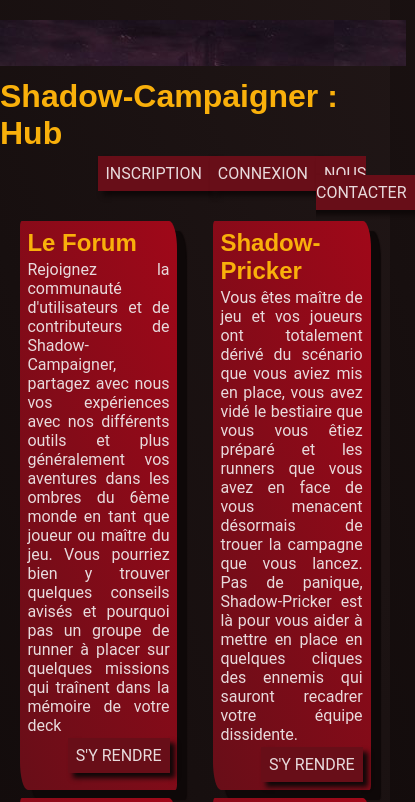
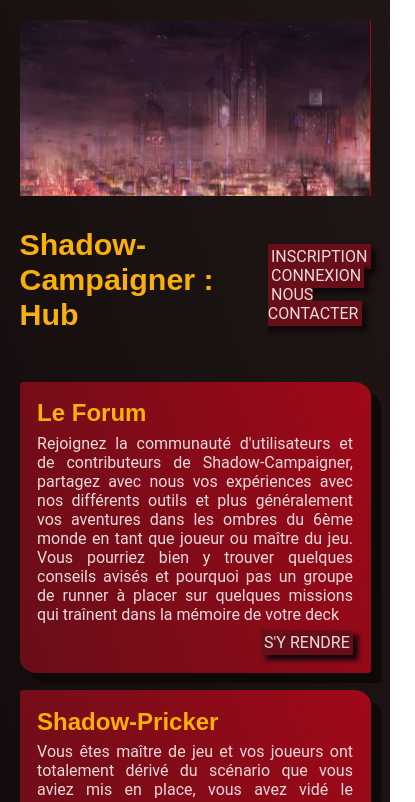
Before and after one commit to RTenaille/shadow-campaigner, a plain HTML site: page hub-de-connexion/index.html in a window 390 px wide. Shown: the top 802 px of the page, 415 px wide, since content can reach past the window. Drawn offline with Linux system fonts and the light colour scheme.

Commit message:
update
ajout du responsive ( encore en chantier )

```diff
--- a/hub-de-connexion/index.html
+++ b/hub-de-connexion/index.html
@@ -12,8 +12,8 @@
 <body>
     <header class="bodyHeader">
         <aside class="banniereHub"></aside>
-        <h1>Shadow-Campaigner : Hub</h1>
         <nav class="navBanniere">
+            <h1>Shadow-Campaigner : Hub</h1>
             <ul>
                 <li><a class="buttonHub" href="inscription.html">inscription</a></li>
                 <li><a class="buttonHub" href="#">connexion</a></li>
--- a/hub-de-connexion/style.css
+++ b/hub-de-connexion/style.css
@@ -36,6 +36,7 @@ p{
   text-transform: uppercase;
   background-color: var(--darkred);
   color: var(--white);
+  font-size: 1.5em;
   padding: 0.5em;
   box-shadow: 5px 5px 5px var(--black);
 }
@@ -45,6 +46,7 @@ p{
 h1{
   margin-bottom: 3%;
   font-family: var(--decorativepolice);
+  font-size: 3em;
 }
 h2{
   margin-bottom: 2%;
@@ -53,8 +55,10 @@ h2{
 /************************************HEADER******************************************/
 .banniereHub{
   background-image: url(images/banniere.png);
-  width: 50vh;
-  height: 10vw;
+  background-color: #a00819;
+  background-repeat: no-repeat;
+  width: 18vw;
+  height: 18vh;
   margin-bottom: 3%;
 }
 .bodyHeader{
@@ -64,11 +68,13 @@ h2{
   margin-top: 5%;
 }
 .navBanniere{
-  width: 50vw;
+  width: 70vw;
+  display: flex;
+  flex-direction: column;
+  align-items: center;
 }
 .navBanniere ul{
   display: flex;
-  justify-content: space-between;
 
 }
 .navBanniere ul li{
@@ -105,3 +111,120 @@ aside{
 /*******************************************ARTICLE-BIBLIOTHEQUE*********************/
 /********************************************ARTICLE-SHADOW-CAMP*********************/
 /*********************************************FOOTER*********************************/
+
+/**************************RESPONSIVE*********************************************/
+@media (width < 400px) {
+  *{
+    margin: 0px;
+    padding: 0px;
+}
+/*********************************GENERAL********************************************/
+@import url('https://fonts.googleapis.com/css2?family=Roboto:ital,wght@0,100;0,300;0,400;0,500;0,700;0,900;1,100;1,300;1,400;1,500;1,700;1,900&display=swap');
+ /***font-family: 'Roboto', sans-serif;***/
+@import url('https://fonts.googleapis.com/css2?family=Oswald:wght@200;300;400;500;600;700&display=swap');
+ /***font-family: 'Oswald', sans-serif;***/
+
+:root{
+  --mainpolice : 'Roboto', sans-serif;
+  --decorativepolice : 'Oswald', sans-serif;;
+
+  --darkred : #680e18;
+  --red : #a00819;
+  --white : #e8dadc;
+  --black : #0e0808;
+  --yellow : #f9b00b;
+  --darkgrey : #201616;
+  --grey : #443b3a;
+}
+
+/***********************************BODY*********************************************/
+body{
+  font-family: var(--mainpolice);
+  color: var(--yellow);
+  background: linear-gradient(70deg, var(--black), var(--darkgrey));
+}
+p{
+  color: var(--white);
+  text-align: justify;
+}
+.buttonHub{
+  text-decoration: none;
+  text-transform: uppercase;
+  background-color: var(--darkred);
+  font-size: 1em;
+  color: var(--white);
+  padding: 0.2em;
+  box-shadow: 5px 5px 5px var(--black);
+}
+.buttonHub:hover{
+  color: var(--yellow);
+}
+h1{
+  font-family: var(--decorativepolice);
+  font-size: 1.9em;
+}
+h2{
+  margin-bottom: 2%;
+  font-family: var(--decorativepolice);
+}
+/************************************HEADER******************************************/
+.banniereHub{
+  background-image: url(images/banniere.png);
+  background-repeat: no-repeat;
+  width: 90vw;
+  height: 20vh;
+  margin-bottom: 3%;
+}
+.bodyHeader{
+  display: flex;
+  flex-direction: column;
+  align-items: center;
+  margin-top: 5%;
+}
+.navBanniere{
+  width: 90%;
+  margin-bottom: 5%;
+  margin-top: 5%;
+  display: flex;
+  flex-direction: row;
+}
+.navBanniere ul{
+  display: flex;
+  flex-direction: column;
+}
+.navBanniere ul li{
+  list-style: none;
+}
+/**************************************MAIN******************************************/
+.bodyMain{
+  display: grid;
+  grid-template-columns: 1fr;
+  column-gap: 10%;
+  margin-top: 5%;
+  margin-left: 5%;
+  margin-right: 5%;
+  margin-bottom: 5%;
+}
+article{
+  margin-bottom: 5%;
+  padding: 5%;
+  background: linear-gradient(70deg, var(--darkred), var(--red));
+  border-radius: 1% 5%;
+  box-shadow: 10px 10px 1px var(--black);
+
+}
+
+aside{
+  display: flex;
+  justify-content: end;
+  padding-top: 2%;
+}
+
+
+/*****************************************ARTICLE-FORUM******************************/
+/******************************************ARTICLE-SHADOW-PRICKER********************/
+/*******************************************ARTICLE-BIBLIOTHEQUE*********************/
+/********************************************ARTICLE-SHADOW-CAMP*********************/
+/*********************************************FOOTER*********************************/
+
+}
```
